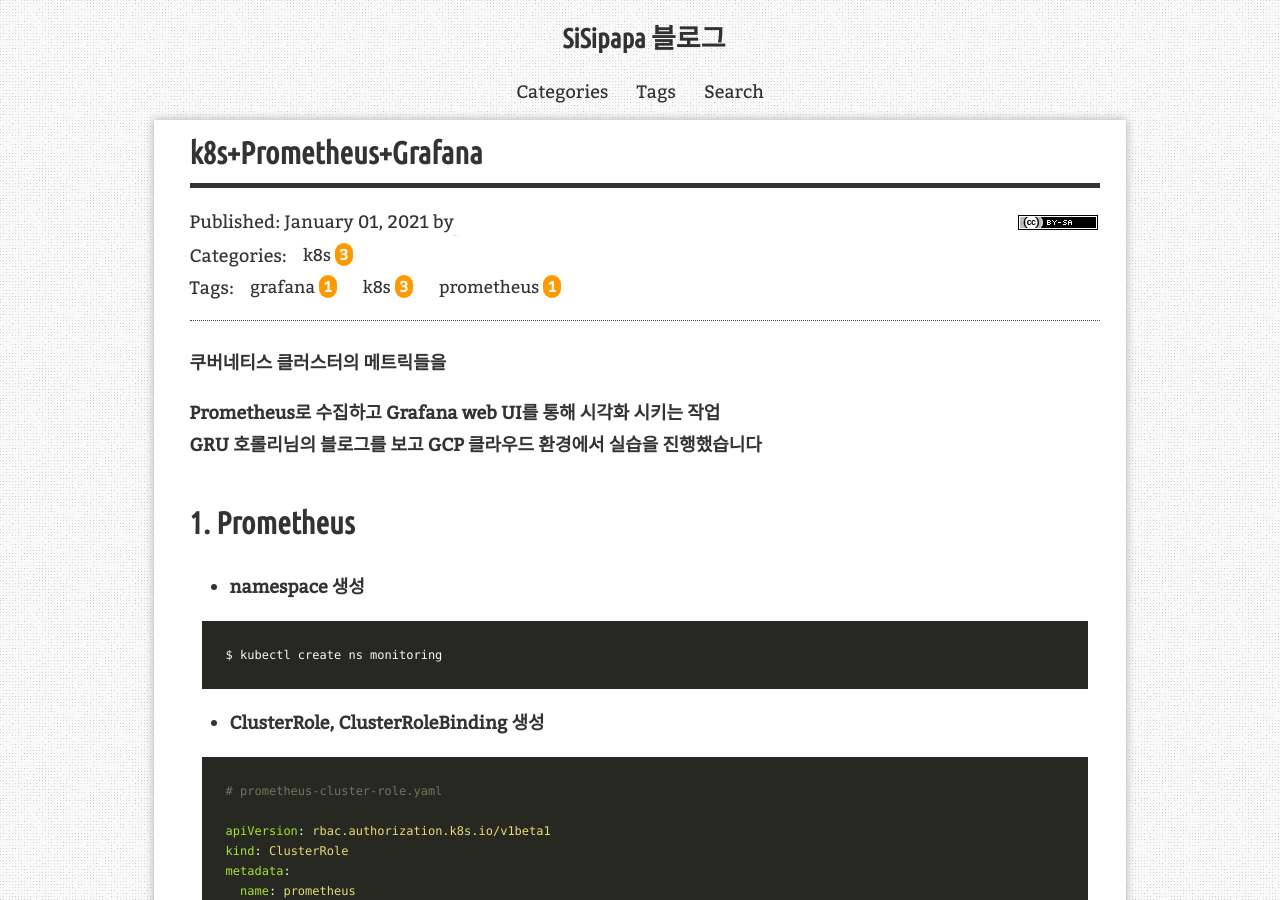
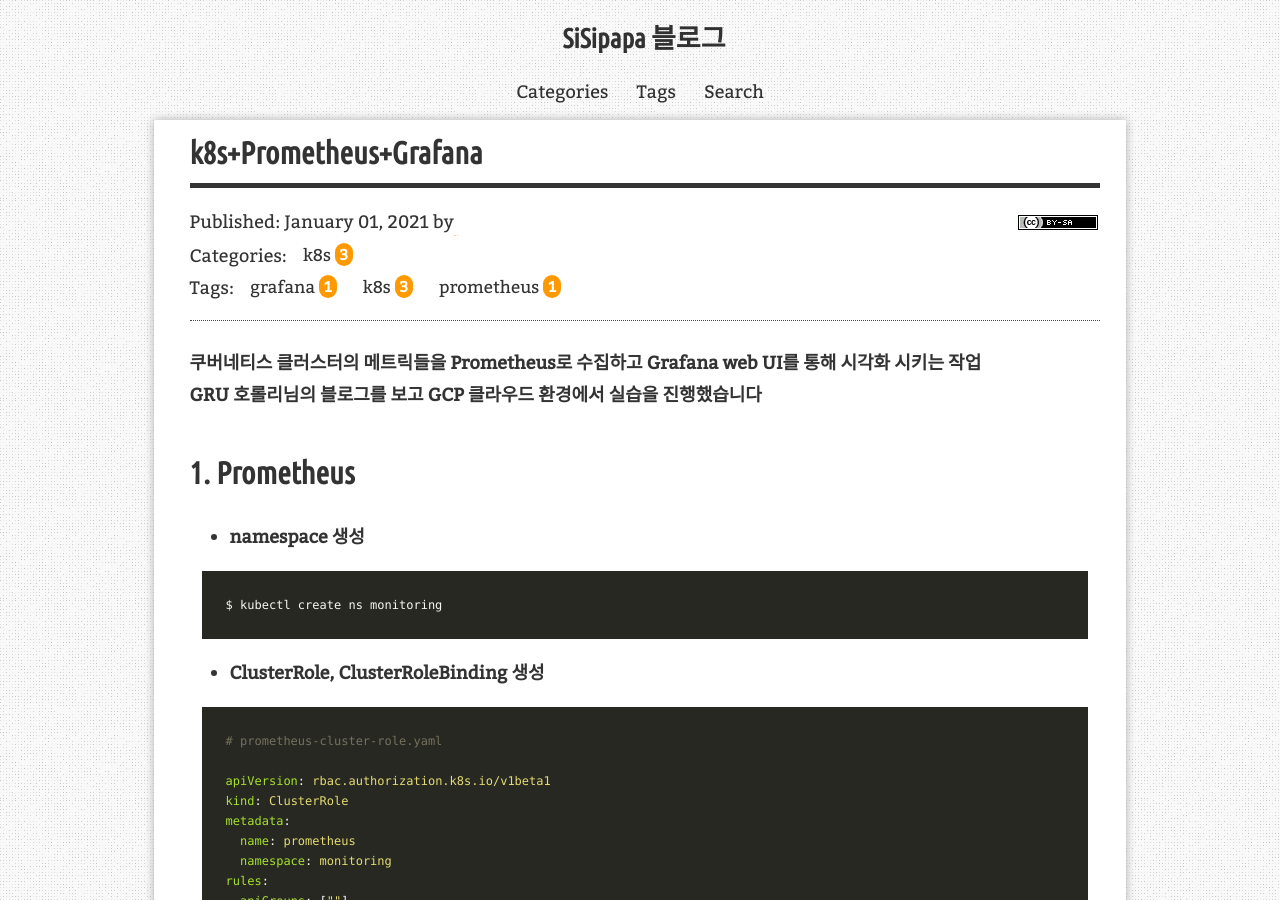
Before and after one commit to sisipapa/sisipapa.github.io, a Jekyll site: the page built from _posts/2021-01-01-k8s-prometheus-grafana.md, in a window 1280 px wide and 900 px high. Built offline with Jekyll 4.4.1, drawn with Linux system fonts in a browser that asks for light colours; comment, search, counter and statistics services are not loaded.

```diff
--- a/_posts/2021-01-01-k8s-prometheus-grafana.md
+++ b/_posts/2021-01-01-k8s-prometheus-grafana.md
@@ -7,9 +7,7 @@ redirect_from:
   - /2021/01/01/
 ---
 
-**쿠버네티스 클러스터의 메트릭들을**
-
-**Prometheus로 수집하고 Grafana web UI를 통해 시각화 시키는 작업**
+**쿠버네티스 클러스터의 메트릭들을 Prometheus로 수집하고 Grafana web UI를 통해 시각화 시키는 작업**
 **GRU 호롤리님의 블로그를 보고 GCP 클라우드 환경에서 실습을 진행했습니다**
 
 # 1. Prometheus
```
